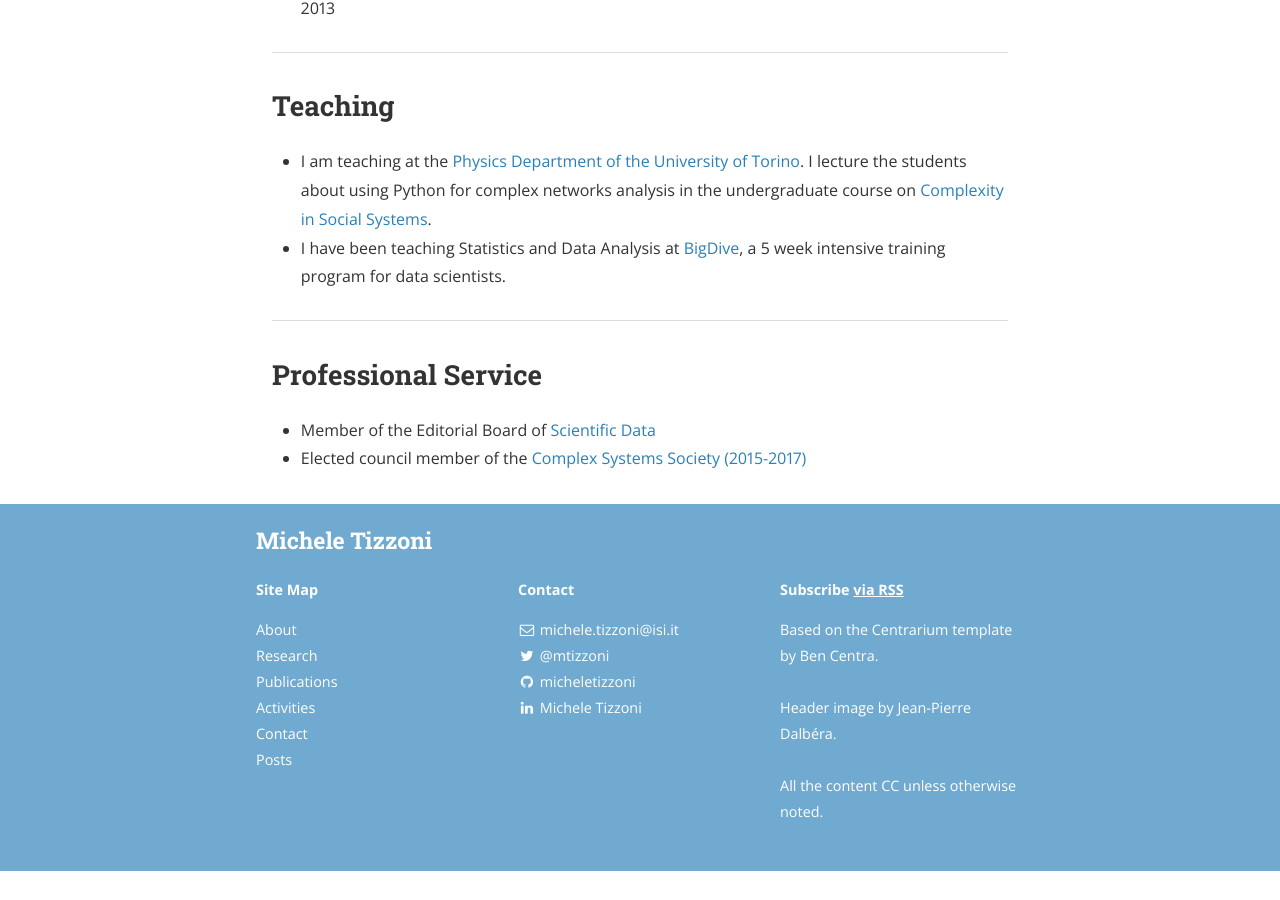
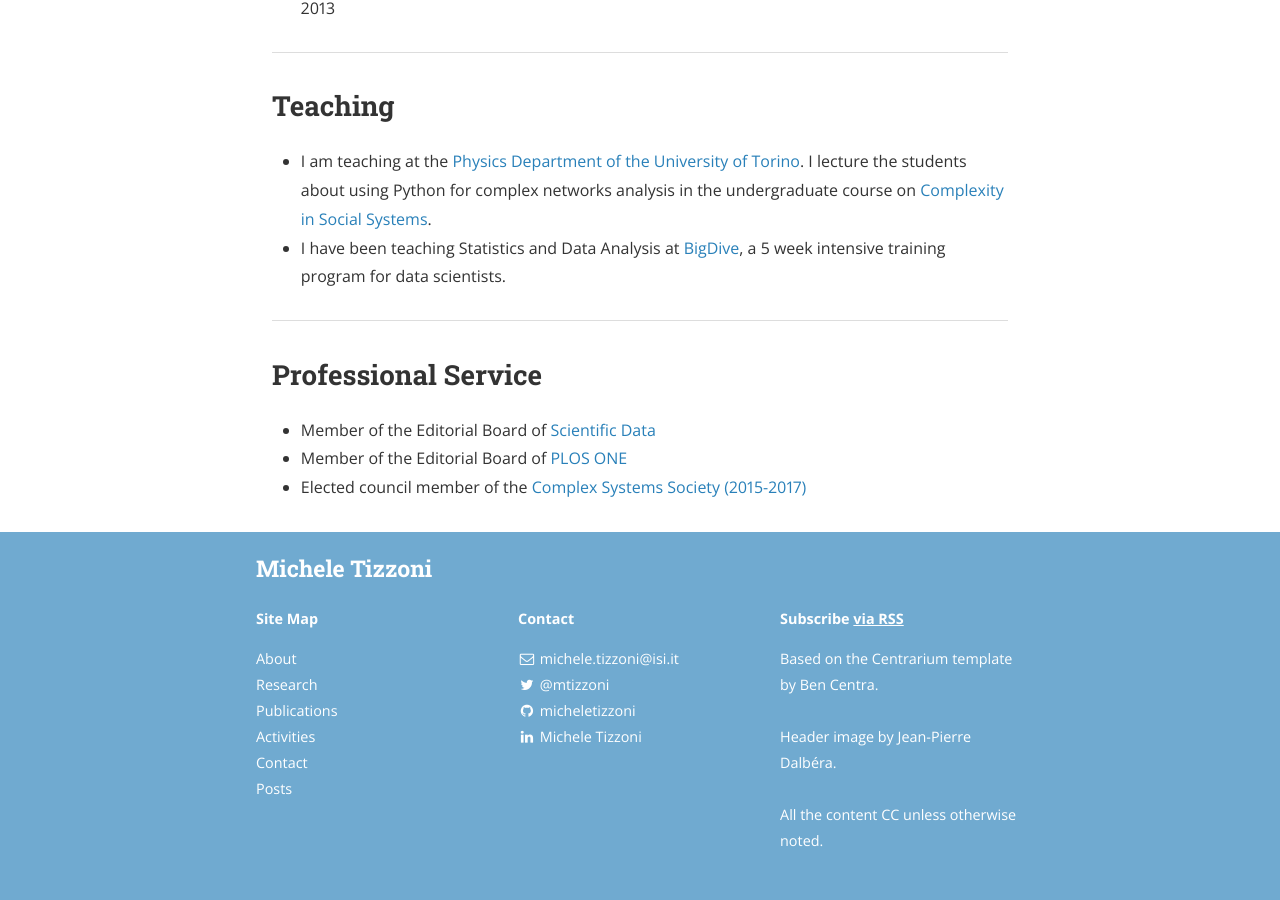
Before and after one commit to micheletizzoni/micheletizzoni.github.io, a Jekyll site: the page built from 4_activities.md, in a window 1280 px wide and 900 px high, scrolled down 1397 px. Built offline with Jekyll 4.4.1, drawn with Linux system fonts in a browser that asks for light colours; nearby versions of some CDN libraries; before the commit the page ends 2268 px from its top, so only the background shows below that.

Commit message:
Updated Jekyll

```diff
--- a/4_activities.md
+++ b/4_activities.md
@@ -59,5 +59,6 @@ I am one of the founders of <a href="http://databeerstorino.tumblr.com/">DataBee
 <h2>Professional Service</h2>
 <ul>
   <li>Member of the Editorial Board of <a href="https://www.nature.com/sdata/about/editorial-board#SU"> Scientific Data</a></li>
+  <li>Member of the Editorial Board of <a href="https://journals.plos.org/plosone/static/editorial-board"> PLOS ONE</a></li>
   <li>Elected council member of the  <a href="http://cssociety.org/home">Complex Systems Society (2015-2017)</a> </li>
 </ul>
```
Also changed, not shown: Gemfile.lock.
